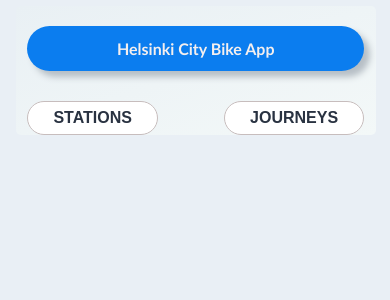
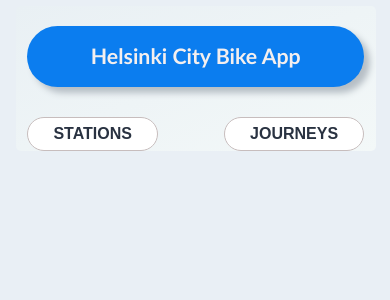
Before and after one commit to ruhui0806/dev-academy-2023-exercise, a React (Create React App) app in the folder client/: page / in a window 390 px wide. Shown: the top 300 px of the page. Built offline with nearby package versions, Linux system fonts and the light colour scheme.

Commit message:
udpate table font size at smaller screen

```diff
--- a/client/src/App.css
+++ b/client/src/App.css
@@ -199,14 +199,15 @@ input {
     display: block;
     text-align: center;
   }
-
+  h1,
+  h2 {
+    font-size: 16pt;
+  }
   tr,
-  h1,
-  h2,
   h3,
   h4,
   h5 {
-    font-size: 12pt;
+    font-size: 11pt;
   }
   tr {
     border: 1px solid #ccc;
```
